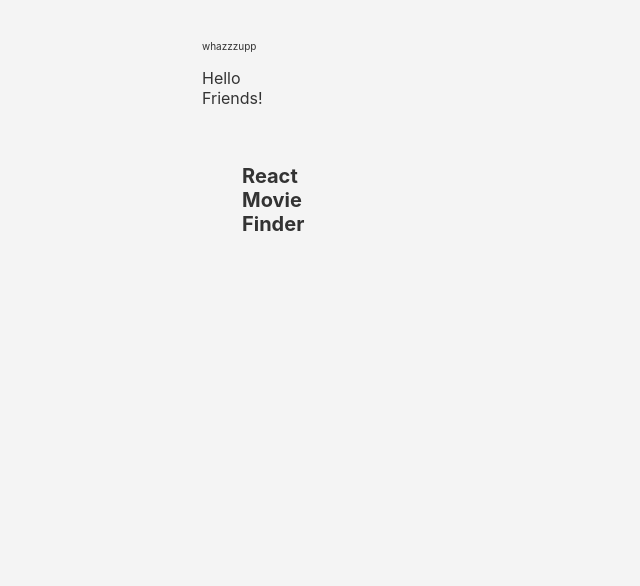
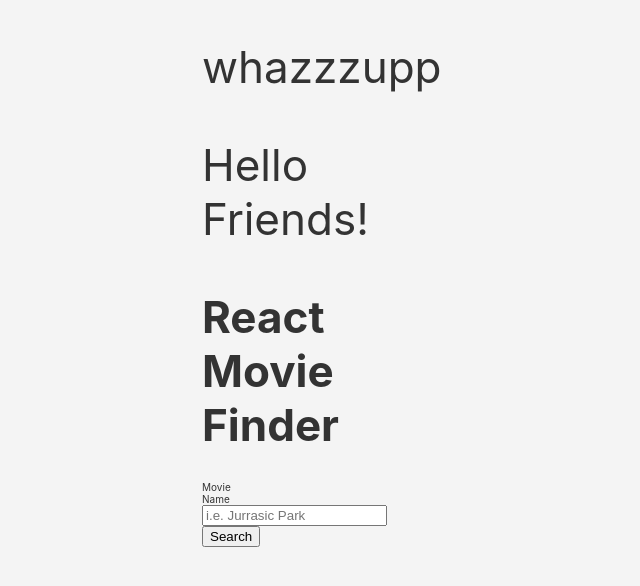
Before and after one commit to Haack79/movie-finder, a React (Create React App) app in the folder movie-finder/: page / in a window 1280 px wide. Shown: the top 586 px of the page, without its empty margins (428-1068 px from the left). Built offline with nearby package versions, Linux system fonts and the light colour scheme.

Commit message:
made search component

```diff
--- a/movie-finder/src/App.js
+++ b/movie-finder/src/App.js
@@ -1,12 +1,14 @@
 import React from 'react';
+import SearchMovie from "./searchMovie";
 // import './App.css';
 import "./styles.css";
 function App() {
   return (
     <div className="container">
-      <header className="App-header">whazzzupp</header>
-      <p>Hello Friends!</p>
-      <h1 className="container">React Movie Finder</h1>
+      <header className="title">whazzzupp</header>
+      <p className="title">Hello Friends!</p>
+      <h1 className="title">React Movie Finder</h1>
+      <SearchMovie />
 
     </div>
   );
--- /dev/null
+++ b/movie-finder/src/searchMovie.jsx
@@ -0,0 +1,16 @@
+import React from "react";
+
+const SearchMovie = () => {
+    return (
+        <div>
+            <form className="form">
+                <label className="label" htmlFor="query">Movie Name</label>
+                <input className="input" type="text" name="query" placeholder="i.e. Jurrasic Park"
+                />
+                <button className="button" type="submit">Search</button>
+            </form>
+        </div>
+    )
+}
+
+export default SearchMovie;
```
